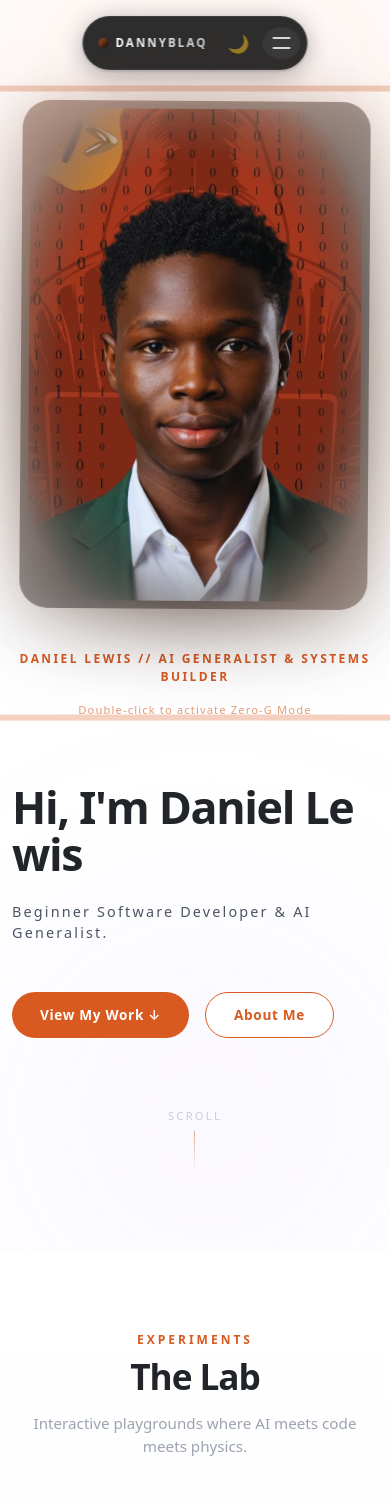
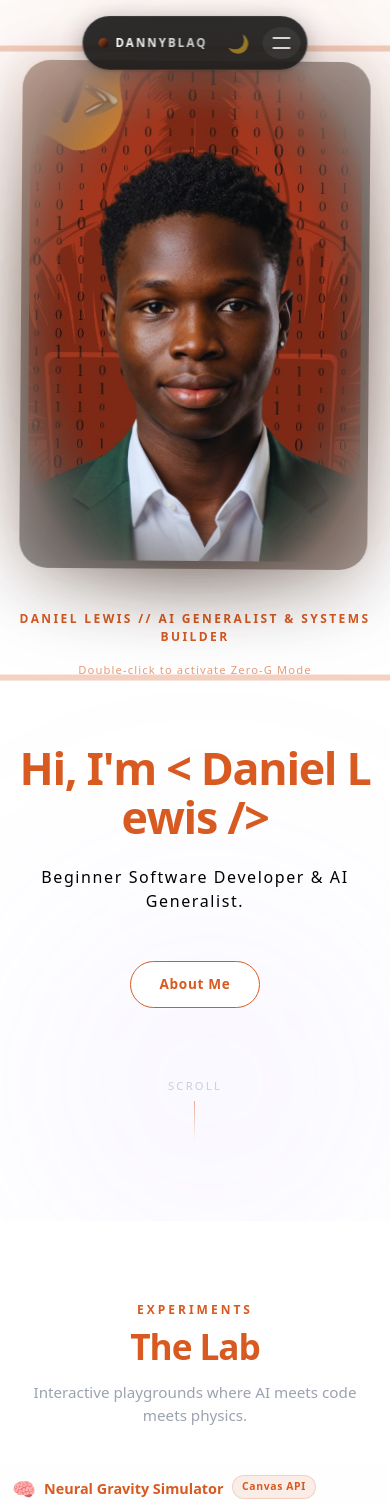
Before and after one commit to Dannyblaq15/daniel-portfolio, a Next.js app: page / in a window 390 px wide. Shown: the top 1504 px of the page. Built offline with nearby package versions, Linux system fonts and the light colour scheme.

Commit message:
Refine portfolio styling, spacing, and mobile responsiveness; fix chatbot fallback and footer links

```diff
--- a/app/api/chat/route.js
+++ b/app/api/chat/route.js
@@ -8,8 +8,8 @@ export async function POST(req) {
 
     if (!apiKey || apiKey === 'your_openai_api_key_here') {
       return NextResponse.json(
-        { message: "My brain isn't connected yet! Please add your actual OPENAI_API_KEY to the .env.local file and restart the server." },
-        { status: 500 }
+        { message: "Hello! I'm Daniel, an AI generalist and software developer. Don't worry, the bot isn't working right now because I haven't connected the paid API yet." },
+        { status: 200 }
       );
     }
 
--- a/app/components/AboutSection.js
+++ b/app/components/AboutSection.js
@@ -7,18 +7,7 @@ const TIMELINE = [
     place: 'Freelance / Independent',
     desc: 'Building AI-powered applications and full-stack systems using Python and JavaScript. Exploring the intersection of software development and engineering to deliver real, working products.',
   },
-  {
-    year: '2023 — 2024',
-    role: 'Software Developer',
-    place: 'Systems Engineering',
-    desc: 'Developed production-ready web applications and integrated AI capabilities into existing workflows. Focused on Python backends and modern JavaScript frontends.',
-  },
-  {
-    year: '2022 — 2023',
-    role: 'Junior Developer & AI Enthusiast',
-    place: 'Self-Taught / Open Source',
-    desc: 'Deep-dived into Python, JavaScript, and AI fundamentals. Built personal projects, contributed to open source, and developed a strong foundation in full-stack development.',
-  },
+
 ];
 
 export default function AboutSection() {
@@ -29,9 +18,9 @@ export default function AboutSection() {
           {/* Bio */}
           <div className="col-lg-5 reveal">
             <p className="section-eyebrow">About</p>
-            <h3 className="section-title mb-4">Daniel Lewis</h3>
+            <h3 style={{ color: 'var(--cyan)' }} className="section-title mb-4">Daniel Lewis</h3>
             <p style={{
-              fontSize: '1.05rem', color: 'var(--gray-400)', lineHeight: 1.8, marginBottom: '1.5rem',
+              fontSize: '1.05rem', color: 'var(--white)', opacity: 0.85, lineHeight: 1.8, marginBottom: '1.5rem',
             }}>
               I&apos;m an aspiring Software Developer and AI Generalist based in Lagos. I’m currently focused on developing my skills in programming, web development, artificial intelligence, and automation technologies.
 
@@ -52,17 +41,12 @@ export default function AboutSection() {
 
               My long-term goal is to become a highly skilled developer capable of building intelligent and impactful technology products.
             </p>
-            <p style={{ fontSize: '0.9rem', color: 'var(--gray-600)', lineHeight: 1.8, marginBottom: '2rem' }}>
-              Whether it&apos;s integrating AI into practical applications, building full-stack platforms
-              from scratch, or tackling complex system challenges — I focus on shipping code that works.
-              I believe in learning by building, and every project is an opportunity to push further.
-            </p>
 
             {/* Stats */}
             <div className="row g-3">
               {[
-                { n: '3+', label: 'Years Building' },
-                { n: '15+', label: 'Projects Shipped' },
+                { n: '2+', label: 'Years Building' },
+                { n: '5+', label: 'Projects Shipped' },
                 { n: 'AI', label: 'Generalist' },
                 { n: '∞', label: 'Ideas to Ship' },
               ].map(({ n, label }) => (
@@ -74,7 +58,7 @@ export default function AboutSection() {
                       WebkitBackgroundClip: 'text', WebkitTextFillColor: 'transparent',
                       backgroundClip: 'text',
                     }}>{n}</div>
-                    <div style={{ fontSize: '0.75rem', color: 'var(--gray-600)', letterSpacing: '0.05em' }}>{label}</div>
+                    <div style={{ fontSize: '0.75rem', color: 'var(--white)', opacity: 0.7, letterSpacing: '0.05em' }}>{label}</div>
                   </div>
                 </div>
               ))}
@@ -85,7 +69,7 @@ export default function AboutSection() {
           <div className="col-lg-6 offset-lg-1 reveal" style={{ animationDelay: '0.2s' }}>
             <p style={{
               fontSize: '0.7rem', letterSpacing: '0.2em', textTransform: 'uppercase',
-              color: 'var(--gray-400)', fontWeight: 700, marginBottom: '2rem',
+              color: 'var(--white)', opacity: 0.8, fontWeight: 700, marginBottom: '2rem',
             }}>
               Journey
             </p>
@@ -102,7 +86,7 @@ export default function AboutSection() {
                     </div>
                     <div style={{ fontSize: '1rem', fontWeight: 800, marginBottom: '0.15rem' }}>{item.role}</div>
                     <div style={{ fontSize: '0.78rem', color: 'var(--violet)', fontWeight: 600, marginBottom: '0.5rem' }}>{item.place}</div>
-                    <p style={{ fontSize: '0.82rem', color: 'var(--gray-600)', margin: 0, lineHeight: 1.6 }}>{item.desc}</p>
+                    <p style={{ fontSize: '0.82rem', color: 'var(--white)', opacity: 0.75, margin: 0, lineHeight: 1.6 }}>{item.desc}</p>
                   </div>
                 </div>
               ))}
--- a/app/components/ContactSection.js
+++ b/app/components/ContactSection.js
@@ -45,7 +45,7 @@ export default function ContactSection() {
           <div className="col-lg-8 col-xl-7">
             <div className="text-center mb-5 reveal">
               <p className="section-eyebrow">Contact</p>
-              <h2 className="section-title">Let&apos;s Build Something<br />That Floats</h2>
+              <h2 style={{ color: 'var(--cyan)' }} className="section-title">Let&apos;s Build Something<br />That Scales</h2>
               <p style={{ color: 'var(--gray-600)', fontSize: '0.9rem', marginTop: '1rem', lineHeight: 1.7 }}>
                 Whether you have a project in mind, a question, or just want to connect — I&apos;d love to hear from you.
               </p>
--- a/app/components/Footer.js
+++ b/app/components/Footer.js
@@ -8,10 +8,10 @@ export default function Footer() {
       <div className="container">
         <div className="row align-items-center gy-4">
           <div className="col-md-4 text-center text-md-start">
-            <span className="navbar-brand-logo" style={{ fontSize: '0.95rem', letterSpacing: '0.2em' }}>
+            <span className="navbar-brand-logo" style={{ fontSize: '0.95rem', letterSpacing: '0.2em', color: 'var(--white)' }}>
               DANNYBLAQ
             </span>
-            <p className="footer-text mt-2 mb-0" style={{ fontSize: '0.75rem', color: 'var(--gray-600)' }}>
+            <p className="footer-text mt-2 mb-0" style={{ fontSize: '0.75rem', color: 'var(--white)', opacity: 0.7 }}>
               © {year} Daniel Lewis. All rights reserved.
             </p>
           </div>
@@ -20,19 +20,19 @@ export default function Footer() {
               {[
                 { label: 'GitHub', href: 'https://github.com/dannyblaq', icon: '⌥' },
                 { label: 'X', href: 'https://x.com/Marodtech', icon: '✕' },
-                { label: 'LinkedIn', href: '#', icon: '◈' },
-                { label: 'Email', href: 'mailto:daniel@anti-gravity.dev', icon: '✉' },
+                { label: 'LinkedIn', href: 'https://www.linkedin.com/in/daniel-lewis-739635232/', icon: '◈' },
+                { label: 'Email', href: 'mailto:Lewisdaniel960@gmail.com', icon: '✉' },
               ].map(({ label, href, icon }) => (
                 <a
                   key={label}
                   href={href}
                   style={{
-                    color: 'var(--gray-400)', fontSize: '0.75rem', textDecoration: 'none',
+                    color: 'var(--white)', opacity: 0.8, fontSize: '0.75rem', textDecoration: 'none',
                     letterSpacing: '0.08em', display: 'flex', flexDirection: 'column',
-                    alignItems: 'center', gap: '0.25rem', transition: 'color 0.3s',
+                    alignItems: 'center', gap: '0.25rem', transition: 'color 0.3s, opacity 0.3s',
                   }}
-                  onMouseEnter={(e) => (e.currentTarget.style.color = '#D85A21')}
-                  onMouseLeave={(e) => (e.currentTarget.style.color = '#4B5563')}
+                  onMouseEnter={(e) => { e.currentTarget.style.color = 'var(--cyan)'; e.currentTarget.style.opacity = '1'; }}
+                  onMouseLeave={(e) => { e.currentTarget.style.color = 'var(--white)'; e.currentTarget.style.opacity = '0.8'; }}
                   aria-label={label}
                 >
                   <span style={{ fontSize: '1.1rem' }}>{icon}</span>
@@ -42,7 +42,7 @@ export default function Footer() {
             </div>
           </div>
           <div className="col-md-4 text-center text-md-end">
-            <p className="footer-text mb-0" style={{ color: 'var(--gray-600)', fontSize: '0.75rem' }}>
+            <p className="footer-text mb-0" style={{ color: 'var(--white)', opacity: 0.6, fontSize: '0.75rem' }}>
               ↑ Triple-tap logo for Developer Mode
             </p>
           </div>
--- a/app/components/HeroSection.js
+++ b/app/components/HeroSection.js
@@ -60,9 +60,9 @@ function spawnParticles(container) {
 
 // Animated headline letters
 function FloatingHeadline({ active }) {
-  const text = "Hi, I'm Daniel Lewis";
+  const text = "Hi, I'm < Daniel Lewis />";
   return (
-    <h1 className="hero-headline mb-4" aria-label={text}>
+    <h1 style={{ color: '#D85A21' }} className="hero-headline mb-4" aria-label={text}>
       {text.split('').map((ch, i) => (
         <span
           key={i}
@@ -86,7 +86,7 @@ function HexAvatar() {
   return (
     <img
       src="/daniel-photo.jpg"
-      alt=" AI Generalist & software developer"
+      alt="AI Generalist & software developer"
       style={{
         width: '100%',
         height: '100%',
@@ -202,7 +202,7 @@ export default function HeroSection() {
   }, [activateZeroG]);
 
   return (
-    <section id="hero" className="hero-section section-padding" style={{ paddingTop: 120 }}>
+    <section id="hero" className="hero-section section-padding">
       {/* Background orbs */}
       <div className="hero-bg-orb" style={{
         width: 500, height: 500,
@@ -223,15 +223,7 @@ export default function HeroSection() {
             <p className="hero-sub mb-5 reveal" style={{ animationDelay: '0.1s' }}>
               Beginner Software Developer &amp; AI Generalist.
             </p>
-            <div className="d-flex flex-wrap gap-3 reveal" style={{ animationDelay: '0.2s' }}>
-              <a
-                href="#work"
-                onClick={(e) => { e.preventDefault(); document.querySelector('#work')?.scrollIntoView({ behavior: 'smooth' }); }}
-                className="magnetic-btn primary"
-                style={{ textDecoration: 'none' }}
-              >
-                View My Work ↓
-              </a>
+            <div className="d-flex flex-wrap gap-3 justify-content-center justify-content-lg-start reveal" style={{ animationDelay: '0.2s' }}>
               <a
                 href="#about"
                 onClick={(e) => { e.preventDefault(); document.querySelector('#about')?.scrollIntoView({ behavior: 'smooth' }); }}
--- a/app/components/LabSection.js
+++ b/app/components/LabSection.js
@@ -266,7 +266,8 @@ function AIPromptFloat() {
 
 // ── 3. Code Orbit ─────────────────────────────────────────────────────────────
 const CODE_SNIPPETS = [
-  { id: 1, label: 'Anti-Gravity Hook', short: 'useAntiGravity()', color: 'var(--cyan)', code: `const useAntiGravity = (ref) => {
+  {
+    id: 1, label: 'Anti-Gravity Hook', short: 'useAntiGravity()', color: 'var(--cyan)', code: `const useAntiGravity = (ref) => {
   useEffect(() => {
     let raf;
     const animate = () => {
@@ -279,7 +280,8 @@ const CODE_SNIPPETS = [
     return () => cancelAnimationFrame(raf);
   }, [ref]);
 };` },
-  { id: 2, label: 'Particle Burst', short: 'spawnParticle()', color: 'var(--violet)', code: `const spawnParticles = (el) => {
+  {
+    id: 2, label: 'Particle Burst', short: 'spawnParticle()', color: 'var(--violet)', code: `const spawnParticles = (el) => {
   for (let i = 0; i < 20; i++) {
     const p = document.createElement('div');
     p.className = 'particle';
@@ -290,7 +292,8 @@ const CODE_SNIPPETS = [
     setTimeout(() => p.remove(), 1000);
   }
 };` },
-  { id: 3, label: 'HUD Overlay', short: 'HUDOverlay()', color: '#555555', code: `const HUDOverlay = () => (
+  {
+    id: 3, label: 'HUD Overlay', short: 'HUDOverlay()', color: '#555555', code: `const HUDOverlay = () => (
   <div className="hud">
     <div className="corner tl" />
     <div className="corner tr" />
@@ -396,9 +399,9 @@ function QuantumDataStream() {
     for (let x = 0; x < columns; x++) drops[x] = 1;
 
     let frame = 0;
-    const isDark = window.matchMedia && window.matchMedia('(prefers-color-scheme: dark)').matches;
-    const fadeColor = isDark ? 'rgba(0, 0, 0, 0.1)' : 'rgba(255, 255, 255, 0.1)';
     const animate = () => {
+      const isDark = document.documentElement.getAttribute('data-theme') === 'dark';
+      const fadeColor = isDark ? 'rgba(0, 0, 0, 0.1)' : 'rgba(255, 255, 255, 0.1)';
       ctx.fillStyle = fadeColor;
       ctx.fillRect(0, 0, canvas.width, canvas.height);
 
@@ -425,7 +428,7 @@ function QuantumDataStream() {
   }, []);
 
   return (
-    <div className="lab-canvas-wrap" style={{ height: 280 }}>
+    <div className="lab-canvas-wrap" style={{ height: 280, background: 'var(--bg-primary)' }}>
       <div className="lab-canvas-label">QUANTUM DATA STREAM</div>
       <canvas ref={canvasRef} style={{ width: '100%', height: '100%', display: 'block' }} />
     </div>
@@ -531,7 +534,7 @@ export default function LabSection() {
       <div className="container">
         <div className="text-center mb-5 reveal">
           <p className="section-eyebrow">Experiments</p>
-          <h2 className="section-title">The Lab</h2>
+          <h2 style={{ color: 'var(--cyan)' }} className="section-title">The Lab</h2>
           <p style={{ color: 'var(--gray-600)', fontSize: '0.95rem', maxWidth: 480, margin: '1rem auto 0' }}>
             Interactive playgrounds where AI meets code meets physics.
           </p>
@@ -542,7 +545,7 @@ export default function LabSection() {
           <div className="col-12 col-lg-6 reveal" style={{ animationDelay: '0.1s' }}>
             <div className="mb-2 d-flex align-items-center gap-2">
               <span style={{ fontSize: '1.2rem' }}>🧠</span>
-              <span style={{ fontWeight: 700, fontSize: '0.9rem' }}>Neural Gravity Simulator</span>
+              <span style={{ fontWeight: 700, fontSize: '0.9rem', color: 'var(--cyan)' }}>Neural Gravity Simulator</span>
               <span className="tech-pill">Canvas API</span>
             </div>
             <NeuralGravitySimulator />
@@ -552,7 +555,7 @@ export default function LabSection() {
           <div className="col-12 col-lg-6 reveal" style={{ animationDelay: '0.2s' }}>
             <div className="mb-2 d-flex align-items-center gap-2">
               <span style={{ fontSize: '1.2rem' }}>✨</span>
-              <span style={{ fontWeight: 700, fontSize: '0.9rem' }}>AI Prompt Float</span>
+              <span style={{ fontWeight: 700, fontSize: '0.9rem', color: 'var(--cyan)' }}>AI Prompt Float</span>
               <span className="tech-pill">Web Animations</span>
             </div>
             <AIPromptFloat />
@@ -562,7 +565,7 @@ export default function LabSection() {
           <div className="col-12 col-lg-6 reveal" style={{ animationDelay: '0.3s' }}>
             <div className="mb-2 d-flex align-items-center gap-2">
               <span style={{ fontSize: '1.2rem' }}>💻</span>
-              <span style={{ fontWeight: 700, fontSize: '0.9rem' }}>Code Orbit</span>
+              <span style={{ fontWeight: 700, fontSize: '0.9rem', color: 'var(--cyan)' }}>Code Orbit</span>
               <span className="tech-pill">CSS Animations</span>
             </div>
             <CodeOrbit />
@@ -572,7 +575,7 @@ export default function LabSection() {
           <div className="col-12 col-lg-6 reveal" style={{ animationDelay: '0.4s' }}>
             <div className="mb-2 d-flex align-items-center gap-2">
               <span style={{ fontSize: '1.2rem' }}>🌊</span>
-              <span style={{ fontWeight: 700, fontSize: '0.9rem' }}>Quantum Data Stream</span>
+              <span style={{ fontWeight: 700, fontSize: '0.9rem', color: 'var(--cyan)' }}>Quantum Data Stream</span>
               <span className="tech-pill">Canvas Rain</span>
             </div>
             <QuantumDataStream />
@@ -582,7 +585,7 @@ export default function LabSection() {
           <div className="col-12 col-lg-6 reveal" style={{ animationDelay: '0.5s' }}>
             <div className="mb-2 d-flex align-items-center gap-2">
               <span style={{ fontSize: '1.2rem' }}>🤖</span>
-              <span style={{ fontWeight: 700, fontSize: '0.9rem' }}>Daniel AI</span>
+              <span style={{ fontWeight: 700, fontSize: '0.9rem', color: 'var(--cyan)' }}>Daniel AI</span>
               <span className="tech-pill">ChatGPT API</span>
             </div>
             <ChatbotExperiment />
--- a/app/components/SkillsSection.js
+++ b/app/components/SkillsSection.js
@@ -16,7 +16,6 @@ const SKILLS = [
   { id: 6, icon: '✨', name: 'Generative AI', category: 'AI/ML' },
   { id: 7, icon: '🗄️', name: 'Databases / SQL', category: 'Backend' },
   { id: 8, icon: '🔧', name: 'REST APIs', category: 'Backend' },
-  { id: 9, icon: '📊', name: 'Data Analysis', category: 'AI/ML' },
   { id: 10, icon: '🐳', name: 'Git / DevOps', category: 'Tools' },
   { id: 11, icon: '🎨', name: 'HTML / CSS', category: 'Frontend' },
   { id: 12, icon: '🏗️', name: 'Systems Design', category: 'Tools' },
@@ -145,7 +144,7 @@ export default function SkillsSection() {
       <div className="container">
         <div className="text-center mb-5 reveal">
           <p className="section-eyebrow">Capabilities</p>
-          <h2 className="section-title">Skills & Tools</h2>
+          <h2 style={{ color: 'var(--cyan)' }} className="section-title">Skills & Tools</h2>
           <p style={{ color: 'var(--gray-600)', fontSize: '0.85rem', marginTop: '0.75rem', letterSpacing: '0.05em' }}>
             Double-click any skill to watch it defy gravity ↑
           </p>
--- a/app/globals.css
+++ b/app/globals.css
@@ -27,6 +27,12 @@
   --glass-bg: rgba(0, 0, 0, 0.6);
   --glass-border: rgba(255, 255, 255, 0.1);
   --glow-violet: 0 0 40px rgba(139, 69, 19, 0.3);
+}
+
+[data-theme="dark"] .hero-section,
+[data-theme="dark"] #about,
+[data-theme="dark"] .footer {
+  background-color: #000000 !important;
 }
 
 * {
@@ -77,7 +83,7 @@ body {
 }
 
 .section-padding {
-  padding: 120px 0;
+  padding: 60px 0;
 }
 
 /* ── Animations ── */
@@ -705,6 +711,7 @@ body {
   align-items: center;
   position: relative;
   overflow: hidden;
+  padding: 80px 0;
 }
 
 .hero-bg-orb {
@@ -716,17 +723,43 @@ body {
 }
 
 .hero-headline {
-  font-size: clamp(3rem, 8vw, 7rem);
+  font-size: clamp(2.5rem, 8vw, 6.5rem);
   font-weight: 900;
-  line-height: 1.05;
+  line-height: 1.1;
   letter-spacing: -0.03em;
+  margin-bottom: 1.5rem;
 }
 
 .hero-sub {
-  font-size: clamp(0.9rem, 2vw, 1.1rem);
-  color: var(--gray-400);
-  letter-spacing: 0.15em;
+  font-size: clamp(1rem, 2.2vw, 1.3rem);
+  color: var(--white);
+  opacity: 0.8;
+  letter-spacing: 0.1em;
   font-weight: 400;
+  max-width: 600px;
+}
+
+@media (max-width: 768px) {
+  .hero-section {
+    min-height: auto;
+    padding: 100px 0 60px;
+    text-align: center;
+  }
+
+  .hero-headline {
+    font-size: clamp(2.2rem, 12vw, 3.5rem);
+    white-space: normal;
+    word-break: keep-all;
+    text-align: center;
+    margin-left: auto;
+    margin-right: auto;
+  }
+
+  .hero-sub {
+    text-align: center;
+    margin-left: auto;
+    margin-right: auto;
+  }
 }
 
 /* ── Hexagonal Photo Frame ── */
```
